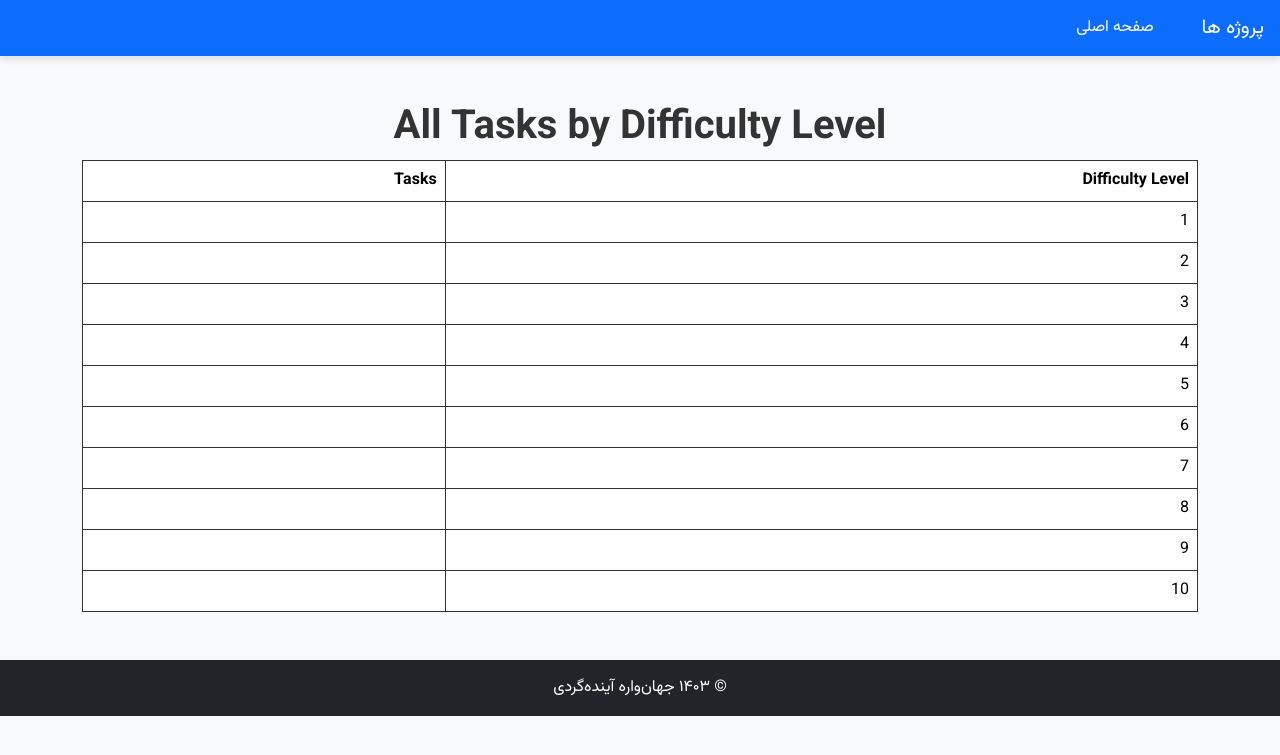
After one commit to meahmadi/requirements, a Django app: page /projects/tasks/ in a window 1280 px wide. The commit adds this page. Shown: the top 755 px of the page. Run offline with Django 5.2, Linux system fonts and the light colour scheme; data that the repository does not hold is empty; some libraries are stand-ins or nearby versions.

Commit message:
adding project table

```diff
--- a/building_reqs/project_management/models.py
+++ b/building_reqs/project_management/models.py
@@ -27,6 +27,7 @@ class Task(models.Model):
     created_at = models.DateTimeField(auto_now_add=True)
     updated_at = models.DateTimeField(auto_now=True)
     is_selected = models.BooleanField(default=False)
+    difficulty = models.PositiveIntegerField(default=1)
 
     def get_create_jalali_date(self):
         return jdatetime.datetime.fromgregorian(datetime=self.created_at).strftime('%Y/%m/%d')
--- a/building_reqs/project_management/static/project_management/styles.css
+++ b/building_reqs/project_management/static/project_management/styles.css
@@ -42,3 +42,7 @@ h1, h2 {
 footer p {
     margin: 0;
 }
+
+.table-bordered {
+    border: 0.5px #333;
+}
--- /dev/null
+++ b/building_reqs/project_management/templates/project_management/task_list.html
@@ -0,0 +1,26 @@
+{% extends 'project_management/base.html' %}
+
+{% block content %}
+<h1>All Tasks by Difficulty Level</h1>
+
+<table class="table table-bordered">
+    <thead>
+        <tr>
+            <th>Difficulty Level</th>
+            <th>Tasks</th>
+        </tr>
+    </thead>
+    <tbody>
+        {% for level, tasks in tasks_by_difficulty.items %}
+            <tr>
+                <td>{{ level }}</td>
+                <td>
+                    {% for task in tasks %}
+                        <a href="{% url 'task_detail' task.id %}">{{ task.title }}</a><br>
+                    {% endfor %}
+                </td>
+            </tr>
+        {% endfor %}
+    </tbody>
+</table>
+{% endblock %}
--- a/building_reqs/project_management/urls.py
+++ b/building_reqs/project_management/urls.py
@@ -8,4 +8,6 @@ urlpatterns = [
     path('project/<int:project_id>/', views.project_detail, name='project_detail'),
     path('task/select/<int:task_id>/', views.select_task, name='select_task'),
     path('task/update/<int:task_id>/', views.update_progress, name='update_progress'),
+    path('tasks/', views.task_list, name='task_list'),
+    path('task/<int:task_id>/', views.task_detail, name='task_detail'),
 ]
--- a/building_reqs/project_management/views.py
+++ b/building_reqs/project_management/views.py
@@ -7,16 +7,40 @@ from .forms import TaskSelectionForm, ProgressUpdateForm
 def project_list(request):
     projects = Project.objects.all()
     recent_posts = BlogPost.objects.order_by('-date_posted')[:3]
+    tasks_by_difficulty = {level: [] for level in range(1, 11)}
+    for task in Task.objects.all():
+        tasks_by_difficulty[task.difficulty].append(task)
     return render(request, 'project_management/project_list.html', {
         'projects': projects,
         'posts': recent_posts,
+        'tasks_by_difficulty' : tasks_by_difficulty,
     })
 
 
 def project_detail(request, project_id):
     project = get_object_or_404(Project, id=project_id)
+    tasks_by_difficulty = {level: [] for level in range(1, 11)}
+    for task in project.tasks.all():
+        tasks_by_difficulty[task.difficulty].append(task)
     tasks = project.tasks.all()
-    return render(request, 'project_management/project_detail.html', {'project': project, 'tasks': tasks})
+    return render(request, 'project_management/project_detail.html', {'project': project, 'tasks': tasks, 'tasks_by_difficulty': tasks_by_difficulty})
+
+def task_list(request):
+    tasks = Task.objects.all()
+    tasks_by_difficulty = {level: [] for level in range(1, 11)}
+    for task in tasks:
+        tasks_by_difficulty[task.difficulty].append(task)
+    return render(request, 'project_management/task_list.html', {
+        'tasks_by_difficulty' : tasks_by_difficulty,
+        'tasks':tasks
+    })
+
+def task_detail(request, task_id):
+    task = get_object_or_404(Task, id=task_id)
+    context = {
+        'task': task
+    }
+    return render(request, 'project_management/task_detail.html', context)
 
 @login_required
 def select_task(request, task_id):
```
Also changed, not shown: building_reqs/project_management/templates/project_management/project_detail.html (+24 -1 lines), building_reqs/project_management/templates/project_management/task_detail.html (added, +8 -0 lines), building_reqs/project_management/migrations/0005_task_difficulty.py (added).
